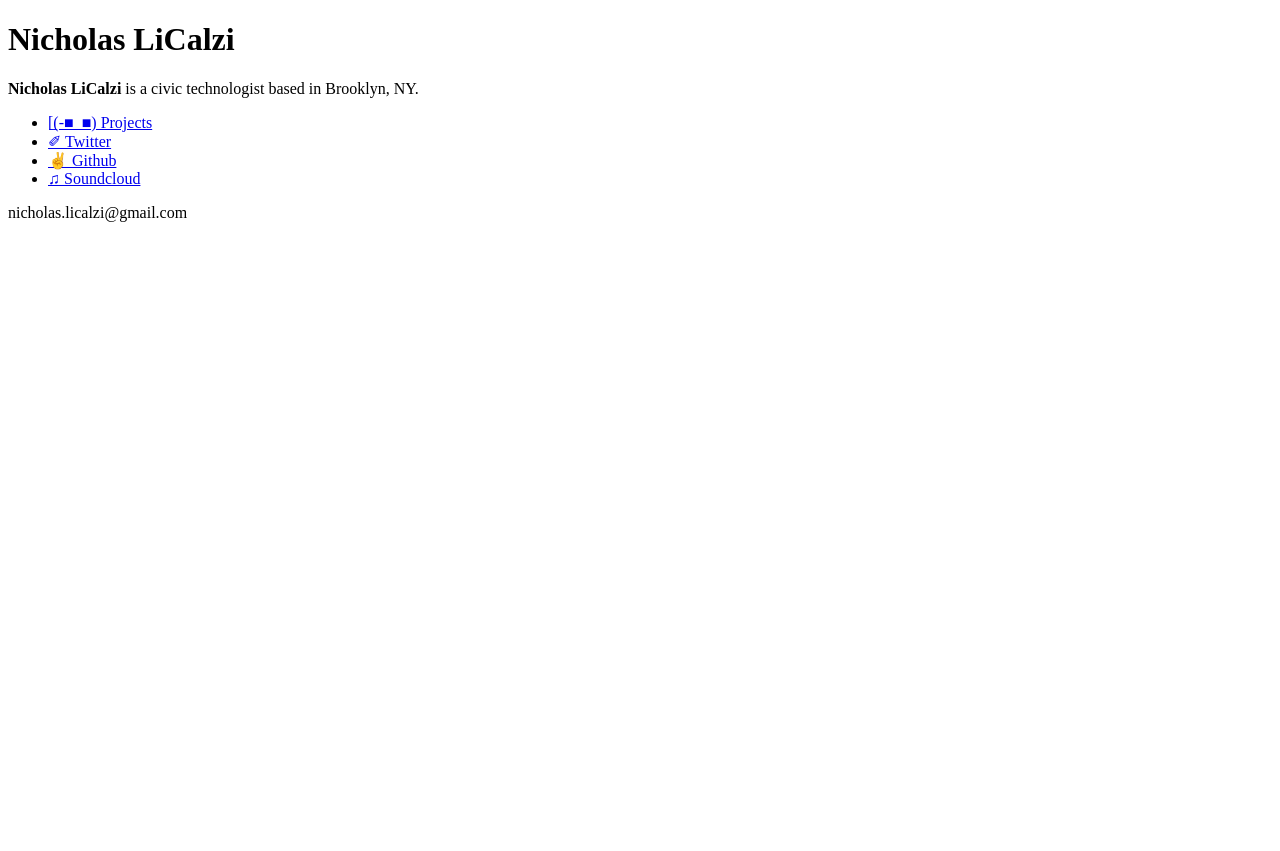
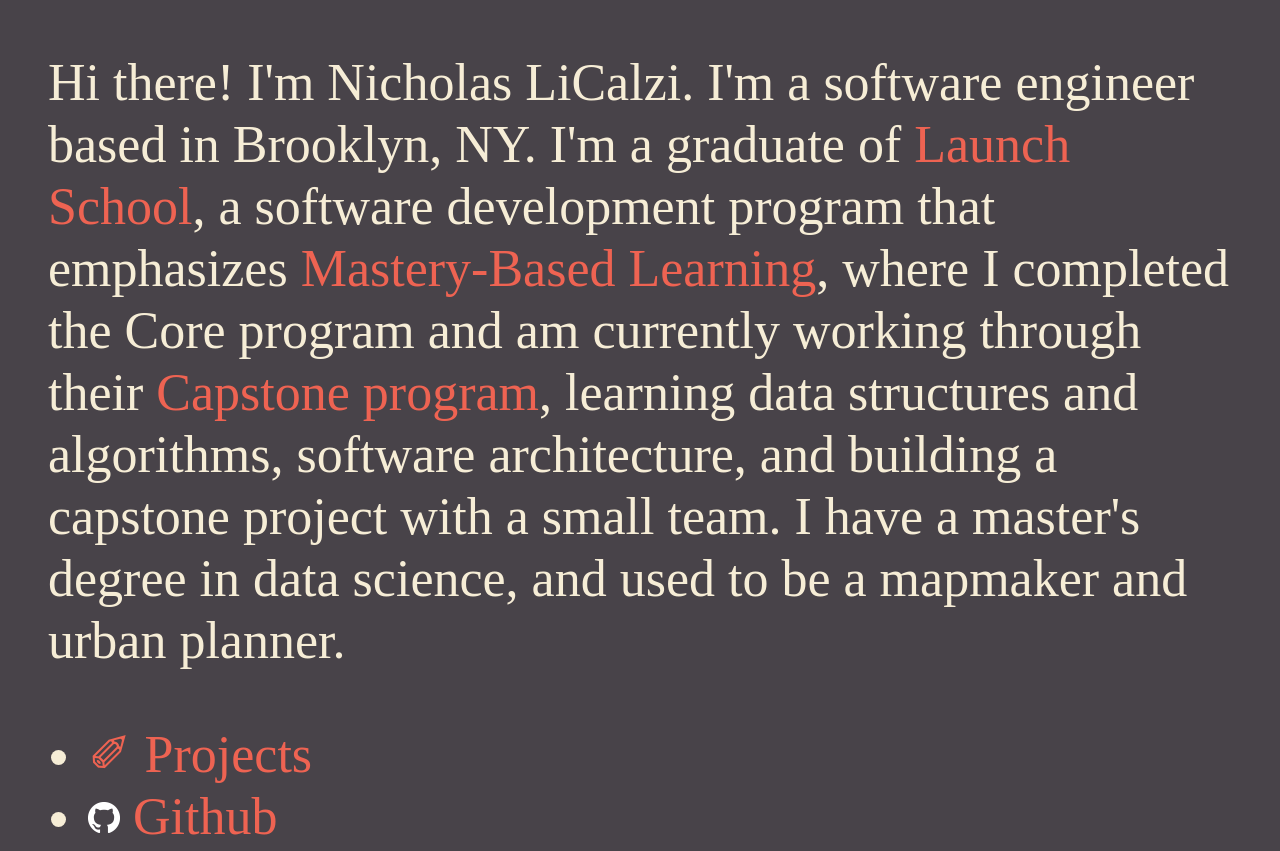
Before and after one commit to nlicalzi/nlicalzi.github.io, a plain HTML site: page index.html in a window 1280 px wide. Shown: the top 851 px of the page. Before the commit the page ends 800 px from the top, so only its background shows below. Drawn offline with Linux system fonts and the light colour scheme; files that its build step writes are made by us from their sources.

Commit message:
first pass at website

```diff
--- a/index.html
+++ b/index.html
@@ -5,7 +5,8 @@
 		<meta http-equiv="Content-Type" content="text/html; charset=UTF-8" />
 		<meta name="keywords" content="portfolio, Nicholas LiCalzi, mapping, data science, urban data analytics, python" />
 		<meta name="description" content="Nicholas LiCalzi is a civic technologist based in Brooklyn, NY" />
-	    <meta name="viewport" content="width=device-width, initial-scale=1.0, maximum-scale=1.0" />
+		<meta name="viewport" content="width=device-width, initial-scale=1.0, maximum-scale=1.0" />
+		<link rel="stylesheet" href="./stylesheets/style.css">
 		<title>Nicholas LiCalzi is...</title>
 
 		<link href='https://fonts.googleapis.com/css?family=Roboto:400,400italic' rel='stylesheet' type='text/css'>
@@ -15,14 +16,25 @@
 	<body>
 		<div class="main">
 			<div class="bio">
-				<h1>Nicholas LiCalzi</h1>
-				<p><strong>Nicholas LiCalzi</strong> is a civic technologist based in Brooklyn, NY.</p>
+				<p>
+					Hi there! I'm Nicholas LiCalzi. I'm a software engineer based in Brooklyn, NY.
+					I'm a graduate of <a href="https://launchschool.com/">Launch School</a>, a software development program
+					that emphasizes <a href="https://launchschool.com/mastery">Mastery-Based Learning</a>, where I completed
+					the Core program and am currently working through their <a href="https://launchschool.com/capstone">Capstone program</a>,
+					learning data structures and algorithms, software architecture, and building a capstone project with a small team.
+					I have a master's degree in data science, and used to be a mapmaker and urban planner.
 
-				<ul class="contact">
-					<li class="tabbed-item"><a href="#">[̲(-■_■) Projects</a></li>
-					<li class="tabbed-item"><a href="https://twitter.com/nlicalzi">&#10000; Twitter</a></li>
-					<li class="tabbed-item"><a href="https://github.com/nlicalzi">&#9996; Github</a></li>
-					<li class="tabbed-item"><a href="https://soundcloud.com/nicholas-licalzi">&#9835; Soundcloud</a></li>
+				</p>
+
+				<ul class="links">
+					<li class="tabbed-item">
+						<a href="#">&#10000; Projects</a>
+					</li>
+					<li class="tabbed-item">
+						<a href="https://github.com/nlicalzi">
+							<img src="images/GitHub-Mark-Light-32px.png" alt="Github Octocat Logo"> Github
+						</a>
+					</li>
 				</ul>
 
 				<p>nicholas.licalzi@gmail.com</p>
--- /dev/null
+++ b/stylesheets/style.css
@@ -0,0 +1,15 @@
+body {
+    background-color: #484349;
+    color: #f6edd6;
+    font-size: 52px;
+    line-height: 62px;
+}
+
+a {
+    color: #EE6352;
+    text-decoration: none;
+}
+
+.main {
+    margin: 40px;
+}
```
Also changed, not shown: images/GitHub-Mark-Light-32px.png (added), stylesheets/css/styles.css (deleted).
